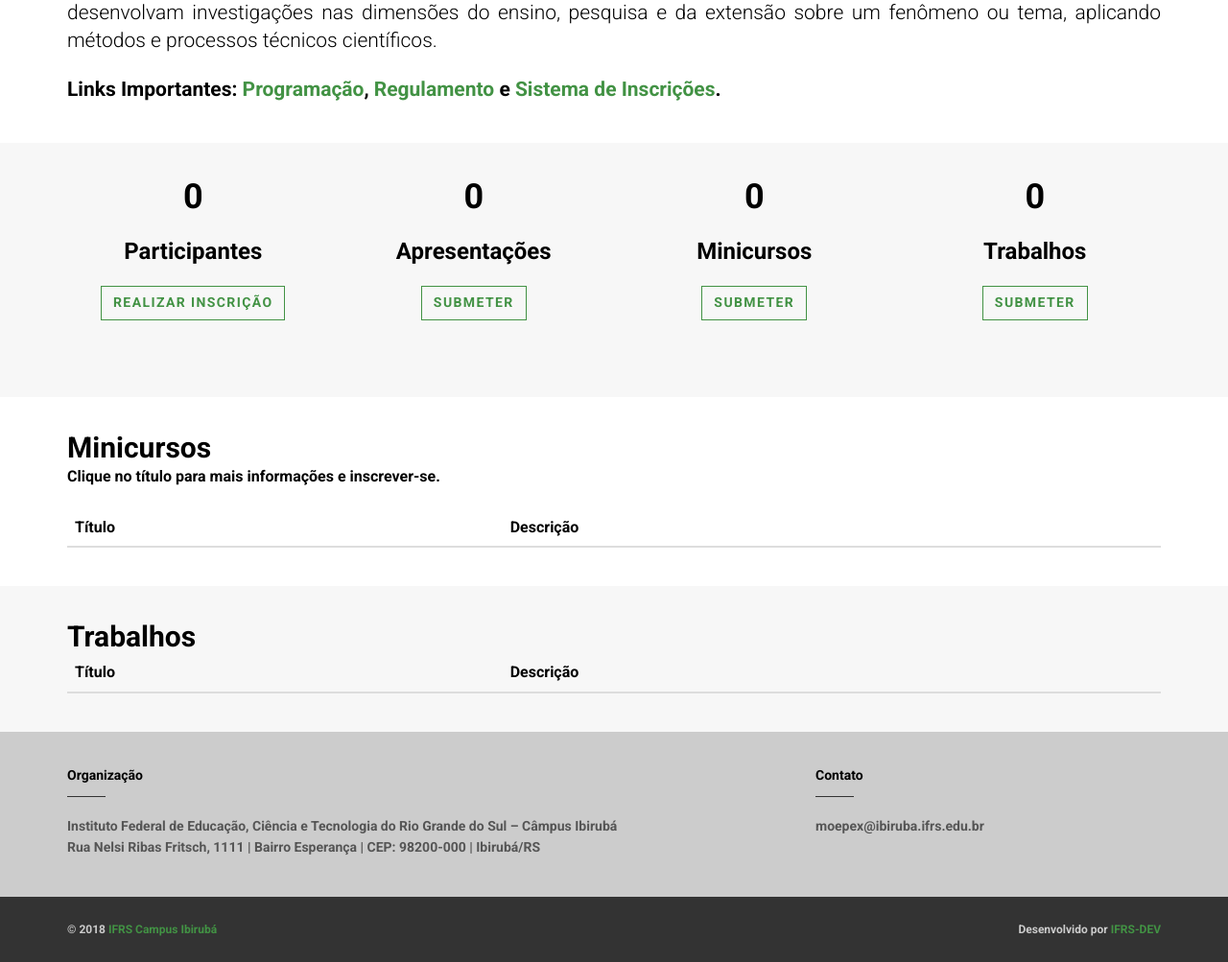
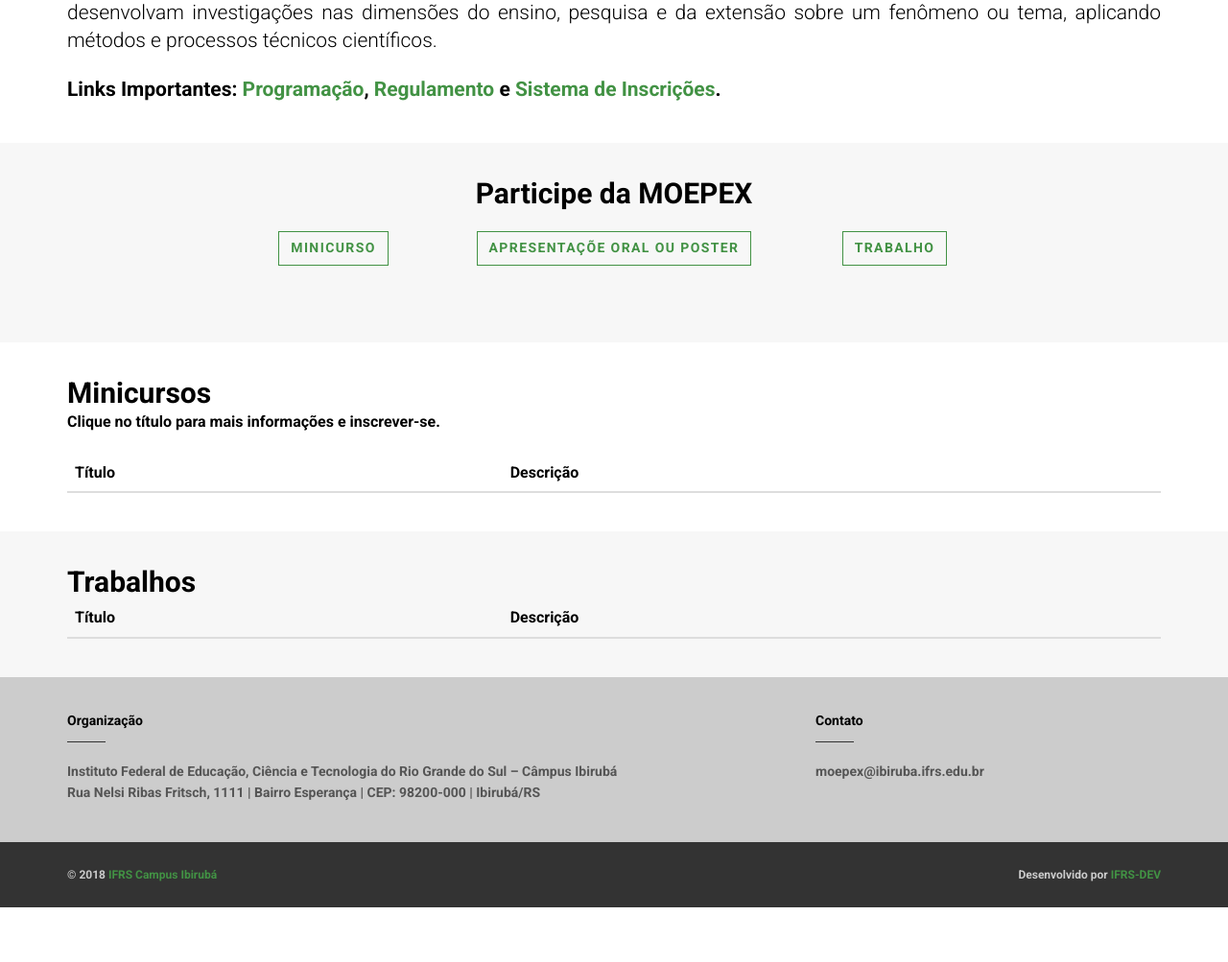
Before and after one commit to ifrs-dev/moepex, a Django app: page / in a window 1280 px wide. Shown: the part 568-1571 px from the top of the page at 96% size. After the commit the page ends 1514 px from the top, so only its background shows below. Run offline with Django 3.2, Linux system fonts and the light colour scheme; data that the repository does not hold is empty; some libraries are stand-ins or nearby versions.

Commit message:
Adiciona restrição no número máximo de co-autores

```diff
--- a/event_site/templates/event_site/base.html
+++ b/event_site/templates/event_site/base.html
@@ -11,6 +11,7 @@
   <meta name="keywords" content="evento, exposição, trabalhos, ifrs" >
   <meta name="author" content="IFRS-DEV (github.com/ifrs-dev)" >
   <title>7º MOEPEX | IFRS - Campus Ibirubá | {% block page_title %}Página Inicial{% endblock page_title %}</title>
+  <link rel="canonical" href="{{ request.get_full_path }}">
 
   {{ form.media.css }}
   <link rel="stylesheet" href="http://fonts.googleapis.com/css?family=Roboto:300,400,700">
@@ -31,7 +32,7 @@
     <header class="header">
       <div role="navigation" class="navbar navbar-default">
         <div class="container">
-          <div class="navbar-header"><a href="http://moepex.ibiruba.ifrs.edu.br/" rel=”canonical” class="navbar-brand"><h1 class="h3">MOEPEX</h1></a>
+          <div class="navbar-header"><a href="http://moepex.ibiruba.ifrs.edu.br/" class="navbar-brand"><h1 class="h3">MOEPEX</h1></a>
             <div class="navbar-buttons">
               <button type="button" data-toggle="collapse" data-target=".navbar-collapse" class="navbar-toggle navbar-btn">Menu<i class="fa fa-align-justify"></i></button>
             </div>
--- a/event_site/templates/event_site/index.html
+++ b/event_site/templates/event_site/index.html
@@ -20,40 +20,24 @@
     <section class="background-gray-lightest">
       <div class="container">
         <div class="row">
-          <div class="col-md-3">
-            <div class="post" align="center">
-              <p class="h1" align="center">{{ users.count }}</p>
-              <p class="h3" align="center">Participantes</p>
-              <p class="read-more">
-                <a href="{% url 'signup' %}" class="btn btn-ghost">Realizar Inscrição</a>
-              </p>
+          <div class="col-md-12">
+            <div class="h2" align="center">
+              Participe da MOEPEX
             </div>
           </div>
-          <div class="col-md-3">
+          <div class="col-md-2 col-md-offset-2">
             <div class="post" align="center">
-              <p class="h1" align="center">0</p>
-              <p class="h3" align="center">Apresentações</p>
-              <p class="read-more">
-                <a href="{% url 'presentation' %}" class="btn btn-ghost">Submeter</a>
-              </p>
+                <a href="{% url 'event-create' %}" class="btn btn-ghost">Minicurso</a>
             </div>
           </div>
-          <div class="col-md-3">
+          <div class="col-md-4">
             <div class="post" align="center">
-              <p class="h1" align="center">{{ events.count }}</p>
-              <p class="h3" align="center">Minicursos</p>
-              <p class="read-more">
-                <a href="{% url 'event-create' %}" class="btn btn-ghost">Submeter</a>
-              </p>
+              <a href="{% url 'presentation' %}" class="btn btn-ghost">Apresentaçõe Oral ou Poster</a>
             </div>
           </div>
-          <div class="col-md-3">
+          <div class="col-md-2">
             <div class="post" align="center">
-              <p class="h1" align="center">{{ experiments.count }}</p>
-              <p class="h3" align="center">Trabalhos</p>
-              <p class="read-more">
-                <a href="{% url 'experiment-create' %}" class="btn btn-ghost">Submeter</a>
-              </p>
+              <a href="{% url 'experiment-create' %}" class="btn btn-ghost">Trabalho</a>
             </div>
           </div>
         </div>
--- a/event_site/views.py
+++ b/event_site/views.py
@@ -20,7 +20,6 @@ class HomeView(ListView):
         context = super().get_context_data()
         context['experiments'] = Experiment.objects.filter(status=2)
         context['events'] = Event.objects.filter(status=2)
-        context['users'] = User.objects.all()
         return context
 
 
--- a/events/models.py
+++ b/events/models.py
@@ -94,6 +94,7 @@ class Group(models.Model):
     class Meta:
         verbose_name = "Turma"
         verbose_name_plural = "Turmas"
+        unique_together = ['event', 'shift']
 
     event = models.ForeignKey(Event, on_delete=models.PROTECT, related_name='groups')
     shift = models.PositiveIntegerField(choices=CHOICES_SHIFTS, verbose_name='Data')
--- a/events/templates/events/event-create.html
+++ b/events/templates/events/event-create.html
@@ -20,5 +20,9 @@
 {% block js %}
   <script type="text/javascript">
     $('#id_author').parent().parent().hide();
+    $( document ).ready(function() {
+      $('#id_co_authors').select2({ maximumSelectionLength: 5, "language": "pt-BR"});
+
+    });
   </script>
 {% endblock js %}
--- a/events/templates/groups/group-list.html
+++ b/events/templates/groups/group-list.html
@@ -19,8 +19,7 @@
             <thead>
             <tr>
               <th>Turma</th>
-              <th>Data</th>
-              <th>Horário</th>
+              <th>Data - Hora</th>
               <th>Local</th>
             </tr>
             </thead>
@@ -28,8 +27,7 @@
               {% for group in object.groups.all %}
                 <tr>
                   <td>{{ group }}</td>
-                  <td>{{ group.get_date_display }}</td>
-                  <td>{{ group.datetime|date:"g:i" }}</td>
+                  <td>{{ group.get_shift_display }}</td>
                   <td>{{ group.local|default_if_none:"A definir" }}</td>
                 </tr>
               {% endfor %}
--- a/events/urls.py
+++ b/events/urls.py
@@ -5,11 +5,11 @@ from events import views as views_events
 
 
 urlpatterns = [
-    path('experimento/<int:pk>/', views_events.ExperimentDetailView.as_view(), name='experiment-detail'),
+    path('trabalho/<int:pk>/', views_events.ExperimentDetailView.as_view(), name='experiment-detail'),
     path('minicurso/<int:pk>/', views_events.EventDetailView.as_view(), name='event-detail'),
 
     path('meus-eventos/', login_required(views_events.MyRegistrationsListView.as_view()), name='my-events'),
-    path('experimento/novo/', login_required(views_events.ExperimentCreateView.as_view()), name='experiment-create'),
+    path('trabalho/novo/', login_required(views_events.ExperimentCreateView.as_view()), name='experiment-create'),
     path('minicurso/novo/', login_required(views_events.EventCreateView.as_view()), name='event-create'),
     path('minicurso/<int:pk>/turmas/', login_required(views_events.GroupListView.as_view()), name='group-list'),
     path('minicurso/inscricao/<int:pk>/', login_required(views_events.EventRegistrationView.as_view()), name="event-registration"),
--- a/events/views.py
+++ b/events/views.py
@@ -99,10 +99,11 @@ class GroupCreateView(DetailView, CreateView):
     def get_form_kwargs(self):
         kwargs = super().get_form_kwargs()
         event = self.get_object()
+        EXCLUDE = [(e.shift, e.get_shift_display()) for e in event.groups.all()]
         if event.workload == 1:
-            kwargs['choices'] = CHOICES_SHIFTS_2
+            kwargs['choices'] = set(CHOICES_SHIFTS_2) - set(EXCLUDE)
         else:
-            kwargs['choices'] = CHOICES_SHIFTS_4
+            kwargs['choices'] = set(CHOICES_SHIFTS_4) - set(EXCLUDE)
         return kwargs
 
     def get(self, request, *args, **kwargs):
--- a/project/requeriments.txt
+++ b/project/requeriments.txt
@@ -1,3 +1,4 @@
 Django==2.1
 django-bootstrap-form==3.4
 django-select2==6.1.2
+xhtml2pdf>=0.2b1
--- a/project/urls.py
+++ b/project/urls.py
@@ -15,7 +15,7 @@ urlpatterns = [
     path('login/', auth_views.LoginView.as_view(), name="login"),
     path('change_password', views_event_site.change_password, name='change_password'),
     path('logout/', auth_views.LogoutView.as_view(), name="logout"),
-    path('signup/', views_event_site.SignUpView.as_view(), name='signup'),
+    path('cadastro/', views_event_site.SignUpView.as_view(), name='signup'),
     path('admin/', admin.site.urls),
     path('', include('events.urls')),
 ]
```
Also changed, not shown: event_site/templates/registration/signup.html (+1 -8 lines), events/templates/events/registrations-list.html (+6 -2 lines), events/migrations/0004_auto_20180905_1414.py (deleted), events/migrations/0004_auto_20180905_1701.py, events/migrations/0005_merge_20180905_1544.py (deleted), 1 other file.
